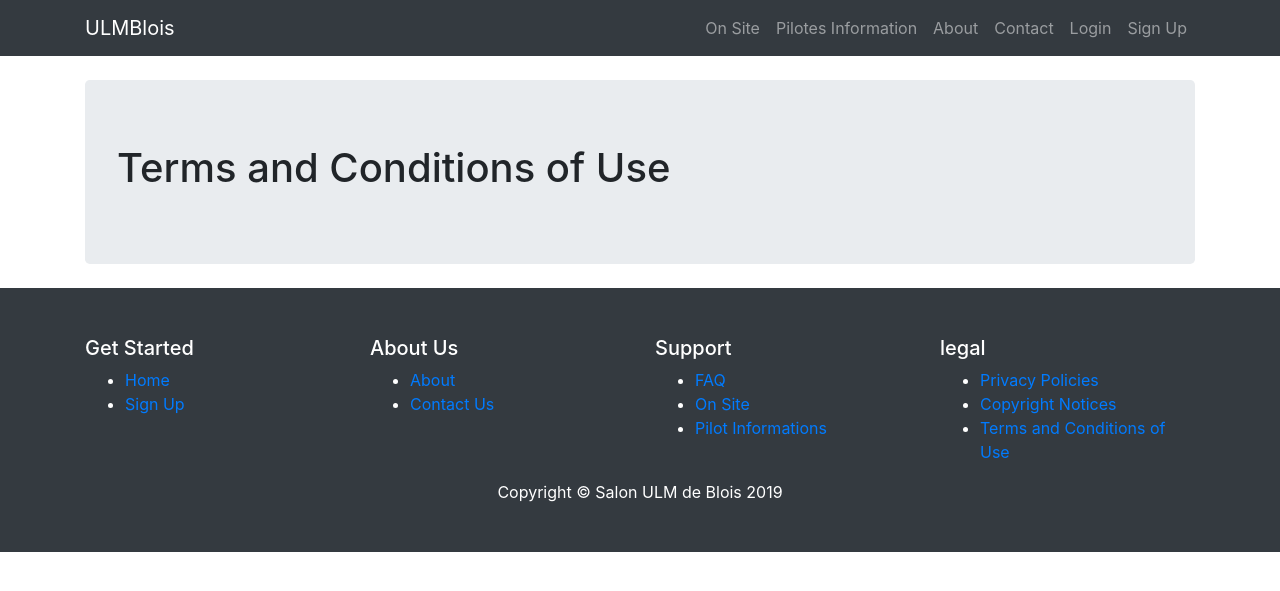
After one commit to UlmBlois/website, a Django app: page /pages/terms in a window 1280 px wide. The commit adds this page. Shown: the top 591 px of the page. Run offline with Django 3.2, Linux system fonts and the light colour scheme; data that the repository does not hold is empty; some libraries are stand-ins or nearby versions.

Commit message:
add legal pages

```diff
--- /dev/null
+++ b/pages/templates/terms.html
@@ -0,0 +1,13 @@
+{% extends 'base_generic.html' %}
+{% load chunks %}
+{% load i18n %}
+
+{% block header %}
+<h1>{% trans "Terms and Conditions of Use" %}</h1>
+{% endblock %}
+
+{% block content %}
+  {% get_chunk 'terms_page' as terms %}
+  {{ terms.content | safe }}
+
+{% endblock %}
--- a/pages/urls.py
+++ b/pages/urls.py
@@ -7,4 +7,7 @@ urlpatterns = [
     path('About', views.AboutView.as_view(), name='about'),
     path('Contact', views.ContactView.as_view(), name='contact'),
     path('on_site', views.OnSiteView.as_view(), name='on_site'),
+    path('terms', views.TermsView.as_view(), name='terms'),
+    path('privacy', views.PrivacyView.as_view(), name='privacy'),
+    path('copyright', views.CopyrightView.as_view(), name='copyright'),
 ]
--- a/pages/views.py
+++ b/pages/views.py
@@ -15,3 +15,15 @@ class ContactView(TemplateView):
 
 class OnSiteView(TemplateView):
     template_name = 'on_site.html'
+
+
+class PrivacyView(TemplateView):
+    template_name = 'privacy.html'
+
+
+class TermsView(TemplateView):
+    template_name = 'terms.html'
+
+
+class CopyrightView(TemplateView):
+    template_name = 'copyright.html'
--- a/templates/includes/footer.html
+++ b/templates/includes/footer.html
@@ -26,6 +26,14 @@
                 <li><a href="{% url 'pilot_informations'%}">{% trans "Pilot Informations" %}</a></li>
             </ul>
         </div>
+        <div class="col-sm">
+          <h5>{% trans "legal" %}</h5>
+          <ul>
+            <li><a href="{% url 'privacy' %}">{% trans "Privacy Policies" %}</a></li>
+            <li><a href="{% url 'copyright' %}">{% trans "Copyright Notices" %}</a></li>
+            <li><a href="{% url 'terms' %}">{% trans "Terms and Conditions of Use" %}</a></li>
+          </ul>
+        </div>
     </div>
     <p class="m-0 text-center text-white">Copyright &copy; Salon ULM de Blois 2019</p>
   </div>
```
Also changed, not shown: chunk_detail.md (+27 -0 lines), pages/templates/copyright.html (added, +13 -0 lines), pages/templates/privacy.html (added, +13 -0 lines).
